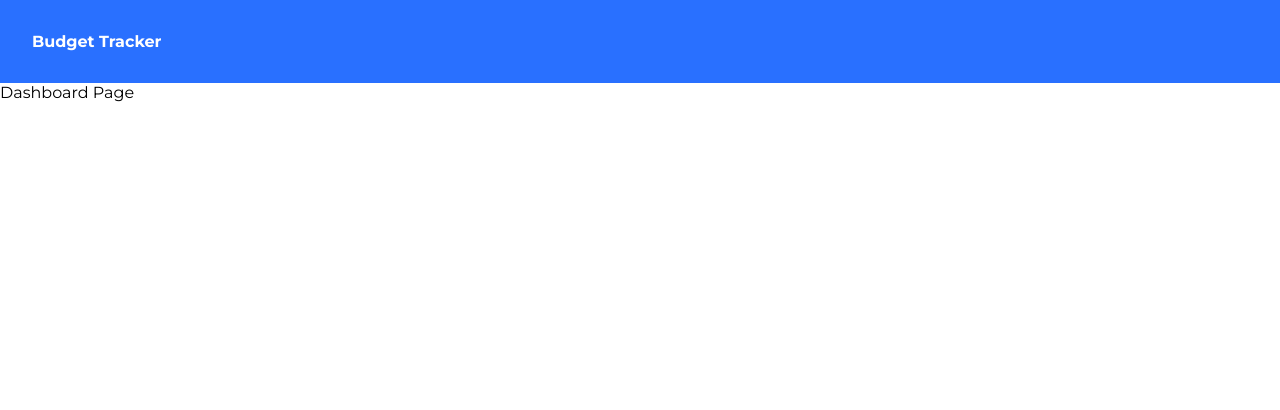
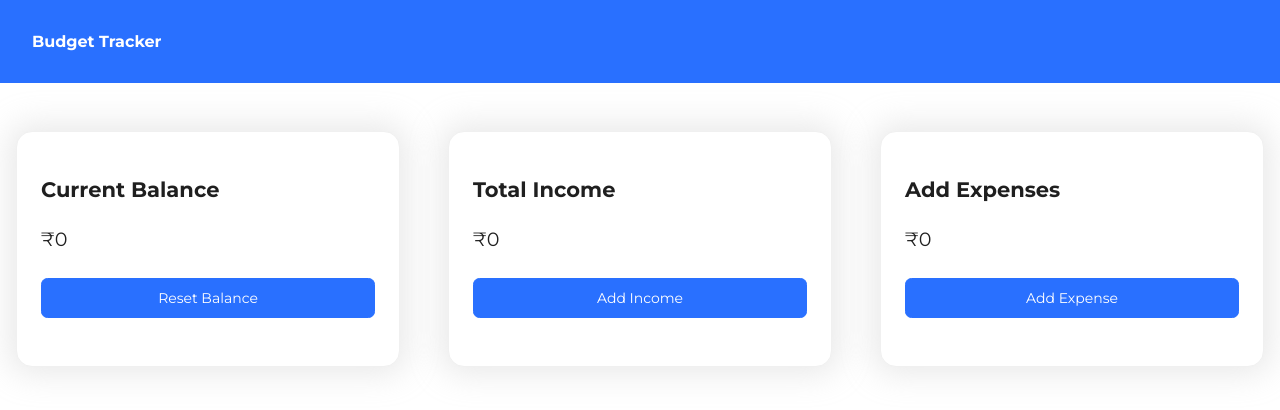
Before and after one commit to ankitpartap/personal-budget-tracker, a React (Create React App) app: page /dashboard in a window 1280 px wide. Shown: the top 410 px of the page. Built offline with nearby package versions, Linux system fonts and the light colour scheme; no server answers.

Commit message:
Cards, done

```diff
--- /dev/null
+++ b/src/components/Cards/index.js
@@ -0,0 +1,31 @@
+import React from 'react';
+import "./style.css";
+import { Card, Row } from 'antd';
+import Button from '../Button';
+function Cards({showExpenseModal, showIncomeModal}) {
+    return (
+        <>
+            <Row className="my-row">
+                <Card className="my-card">
+                    <h2>Current Balance</h2>
+                    <p>₹0</p>
+                    <Button text="Reset Balance" blue="true" />
+                </Card>
+
+                <Card className="my-card">
+                    <h2>Total Income</h2>
+                    <p>₹0</p>
+                    <Button text="Add Income" blue="true" onBtnClick={showIncomeModal}/>
+                </Card>
+
+                <Card className="my-card">
+                    <h2>Add Expenses</h2>
+                    <p>₹0</p>
+                    <Button text="Add Expense" blue="true" onBtnClick={showExpenseModal}/>
+                </Card>
+            </Row>
+        </>
+    )
+}
+
+export default Cards
--- /dev/null
+++ b/src/components/Cards/style.css
@@ -0,0 +1,27 @@
+.my-card{
+    box-shadow: var(--shadow);
+    min-width: 300px;
+    margin: 1rem;
+    flex: 1;
+    font-family: "Montserrat", sans-serif;
+    border-radius: 1rem;
+}
+
+.ant-card-body{
+    padding: 10px;
+}
+
+.my-row{
+    display: flex;
+    justify-content: space-between;
+    align-items: center;
+    margin: 2rem auto;
+    flex-wrap: wrap;
+    gap: 16px;
+}
+
+.my-card p{
+    margin: 0px;
+    font-size: 1.2rem;
+    font-weight: 400;
+}
--- a/src/pages/Dashboard.js
+++ b/src/pages/Dashboard.js
@@ -1,11 +1,39 @@
-import React from 'react'
+import React, { useState } from 'react'
 import Header from '../components/Header'
+import Cards from '../components/Cards'
+import { Modal } from 'antd';
+
 
 function Dashboard() {
+  const [isExpenseModalVisible, setIsExpenseModalVisible] = useState(false);
+  const [isIncomeModalVisible, setIsIncomeModalVisible] = useState(false);
+
+  const showExpenseModal = () => {
+    setIsExpenseModalVisible(true);
+  }
+
+  const showIncomeModal = () => {
+    setIsIncomeModalVisible(true);
+  }
+
+  const handleExpenseCancel = () => {
+    setIsExpenseModalVisible(false);
+  }
+  const handleIncomeCancel = () => {
+    setIsIncomeModalVisible(false);
+  }
+
   return (
     <>
-    <Header/>
-    <div>Dashboard Page</div>
+      <div>
+        <Header />
+        <Cards
+          showExpenseModal={showExpenseModal}
+          showIncomeModal={showIncomeModal}
+        />
+        <Modal visible={isIncomeModalVisible} onCancel={handleIncomeCancel} title="Add Income" footer={null}>Income</Modal>
+        <Modal visible={isExpenseModalVisible} onCancel={handleExpenseCancel} title="Add Expense" footer={null}>Expense</Modal>
+      </div>
     </>
   )
 }
```
Also changed, not shown: package.json (+6 -2 lines), 1 other file (tests, documents, lock files or other folders).
